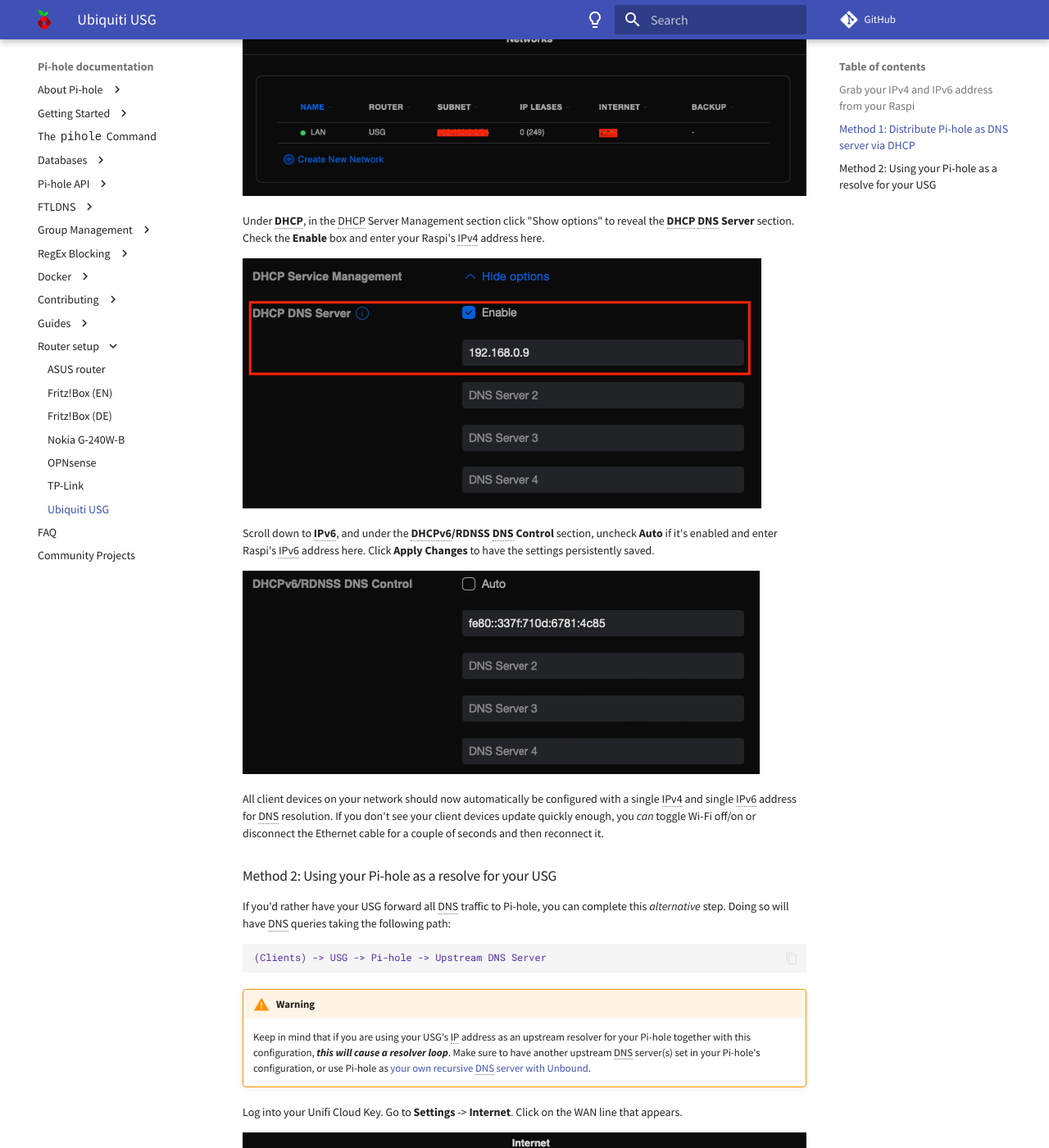
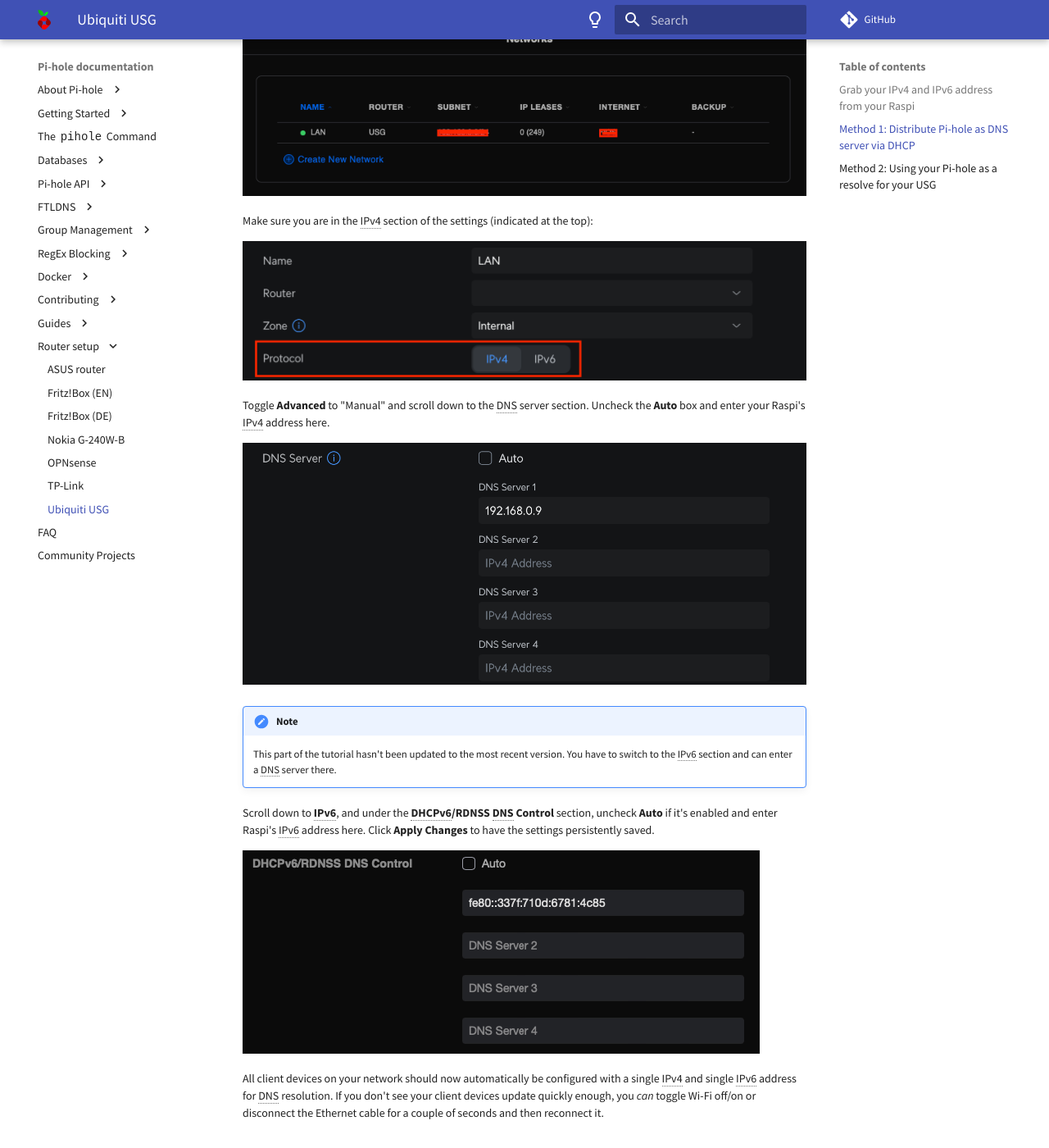
Before and after one commit to pi-hole/docs, an MkDocs documentation site: the page built from docs/routers/ubiquiti-usg.md, in a window 1280 px wide and 1400 px high, scrolled down 893 px. Shown: the whole window at 82% size. Built offline with MkDocs 1.6.1 and Material for MkDocs 9.7.7, drawn with Linux system fonts in a browser that asks for light colours; comment, search, counter and statistics services are not loaded.

Commit message:
feat: changed unifi ipv4 tutorial to most recent version
Signed-off-by: legoraft <git@legoraft.com>

```diff
--- a/docs/routers/ubiquiti-usg.md
+++ b/docs/routers/ubiquiti-usg.md
@@ -34,9 +34,16 @@
 
 ![Screenshot of USG LAN](../images/routers/usg-lan.png)
 
-Under **DHCP**, in the DHCP Server Management section click "Show options" to reveal the **DHCP DNS Server** section. Check the **Enable** box and enter your Raspi's IPv4 address here.
+Make sure you are in the IPv4 section of the settings (indicated at the top):
 
-![Screenshot of USG LAN DHCP settings](../images/routers/usg-lan-dhcp.png)
+![Screenshot of USG LAN protocol switch](../images/routers/usg-lan-protocol.png)
+
+Toggle **Advanced** to "Manual" and scroll down to the DNS server section. Uncheck the **Auto** box and enter your Raspi's IPv4 address here.
+
+![Screenshot of USG LAN DNS settings](../images/routers/usg-lan-dns.png)
+
+!!! note
+    This part of the tutorial hasn't been updated to the most recent version. You have to switch to the IPv6 section and can enter a DNS server there.
 
 Scroll down to **IPv6**, and under the **DHCPv6/RDNSS DNS Control** section, uncheck **Auto** if it's enabled and enter Raspi's IPv6 address here. Click **Apply Changes** to have the settings persistently saved.
 
```
Also changed, not shown: docs/images/routers/usg-lan-dns.png (added), docs/images/routers/usg-lan-protocol.png (added).
